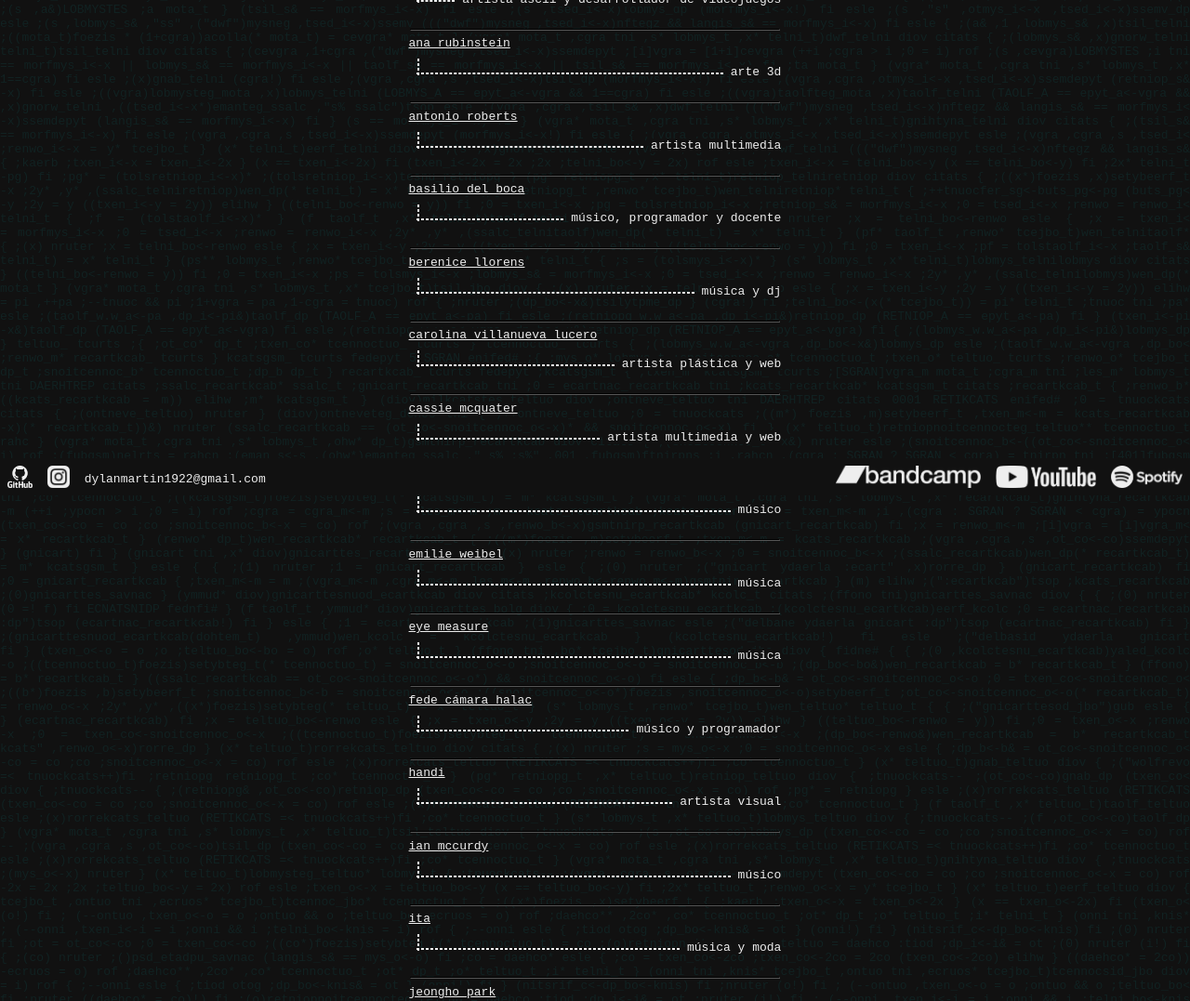
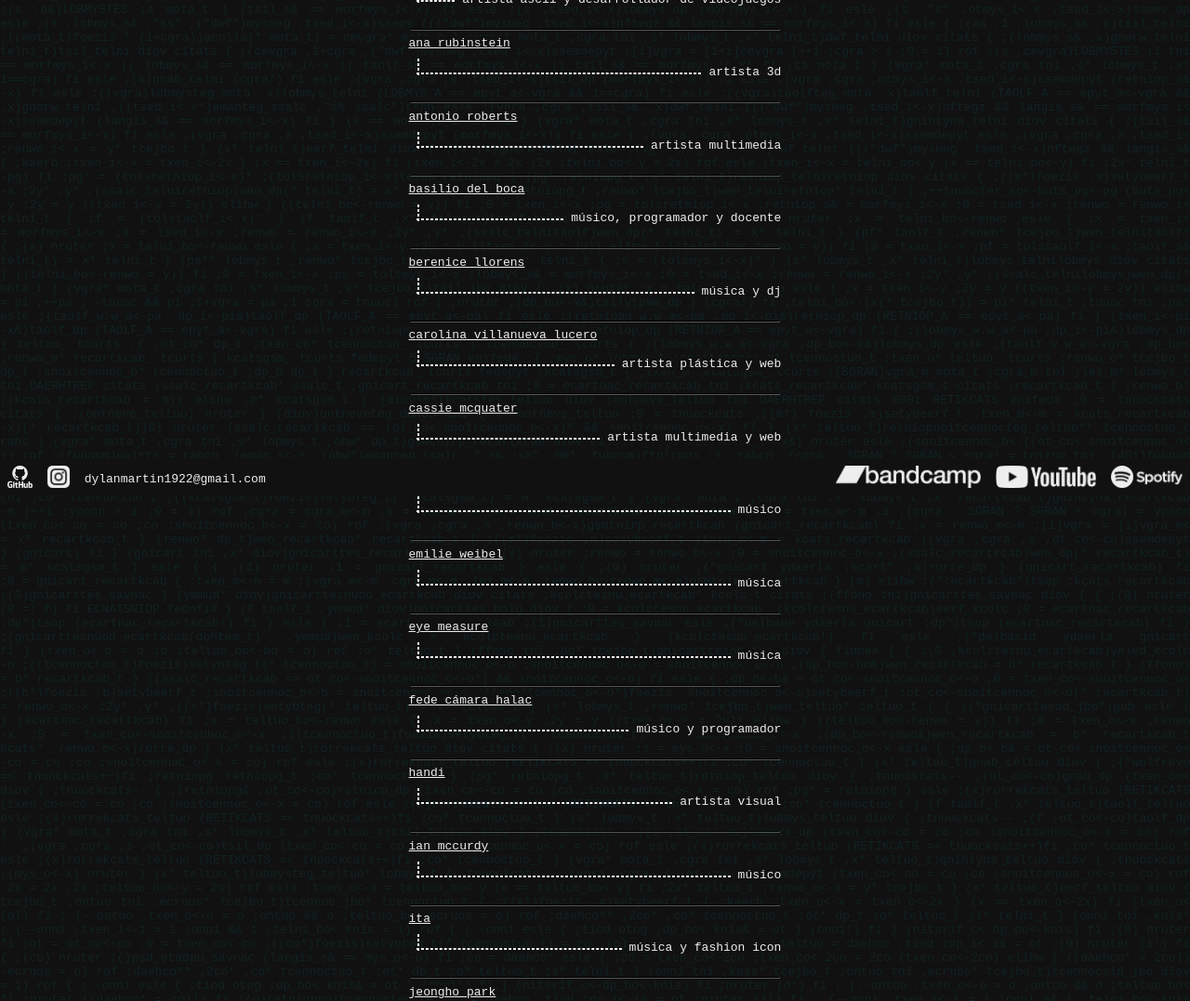
Before and after one commit to martindylan/martindylan.github.io, a React (Create React App) app: page /gente in a window 1280 px wide. Shown: the part 267-1344 px from the top of the page at 93% size. Built offline with nearby package versions, Linux system fonts and the light colour scheme.

Commit message:
fixed descriptions for links in gente route

```diff
--- a/src/Routes/Gente/Gente.js
+++ b/src/Routes/Gente/Gente.js
@@ -11,7 +11,7 @@ export default function Gente() {
       <Linklist>
         <Link href='https://www.8v01d.com/' target='_blank' description='música y programadora'>8v01d</ Link>
         <Link href='https://www.adelfaure.net/' target='_blank' description='artista ascii y desarrollador de videojuegos'>adel faure</ Link>
-        <Link href='https://www.behance.net/anarubinstein' target='_blank' description='arte 3d'>ana rubinstein</ Link>
+        <Link href='https://www.behance.net/anarubinstein' target='_blank' description='artista 3d'>ana rubinstein</ Link>
         <Link href='https://www.hellocatfood.com/' target='_blank' description='artista multimedia'>antonio roberts</ Link>
         <Link href='http://www.basilio-delboca.ar/' target='_blank' description='músico, programador y docente'>basilio del boca</ Link>
         <Link href='http://berenicellorens.com/' target='_blank' description='música y dj'>berenice llorens</ Link>
@@ -23,7 +23,7 @@ export default function Gente() {
         <Link href='https://fdch.ar/' target='_blank' description='músico y programador'>fede cámara halac</ Link>
         <Link href='https://www.instagram.com/handiiikim' target='_blank' description='artista visual'>handi</ Link>
         <Link href='http://iainmccurdy.org/' target='_blank' description='músico'>ian mccurdy</ Link>
-        <Link href='https://ita.toys/' target='_blank' description='música y moda'>ita</ Link>
+        <Link href='https://ita.toys/' target='_blank' description='música y fashion icon'>ita</ Link>
         <Link href='https://jeonghopark.de/' target='_blank' description='artista audiovisual y programador'>jeongho park</ Link>
         <Link href='https://juliateles.com/' target='_blank' description='música'>julia teles</ Link>
         <Link href='https://lailamajid.net/' target='_blank' description='artista plástica y fotógrafa'>laila majid</ Link>
```
